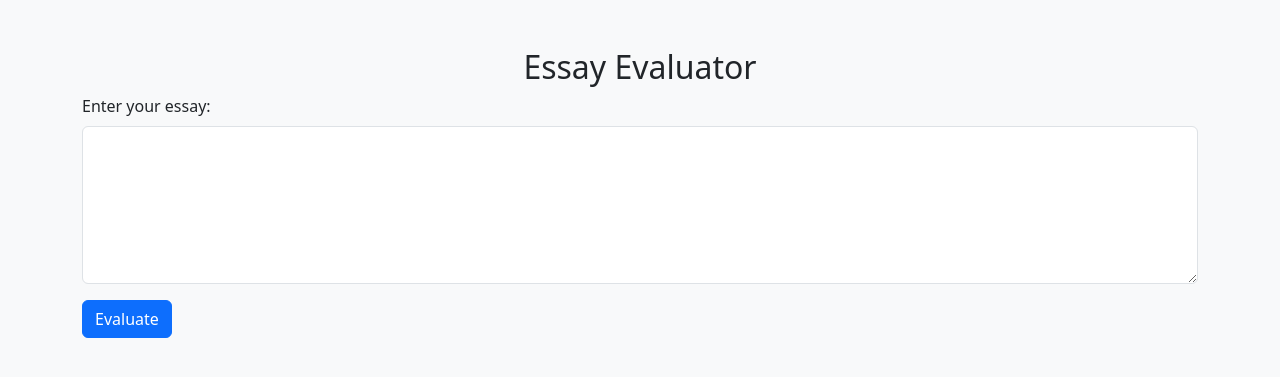
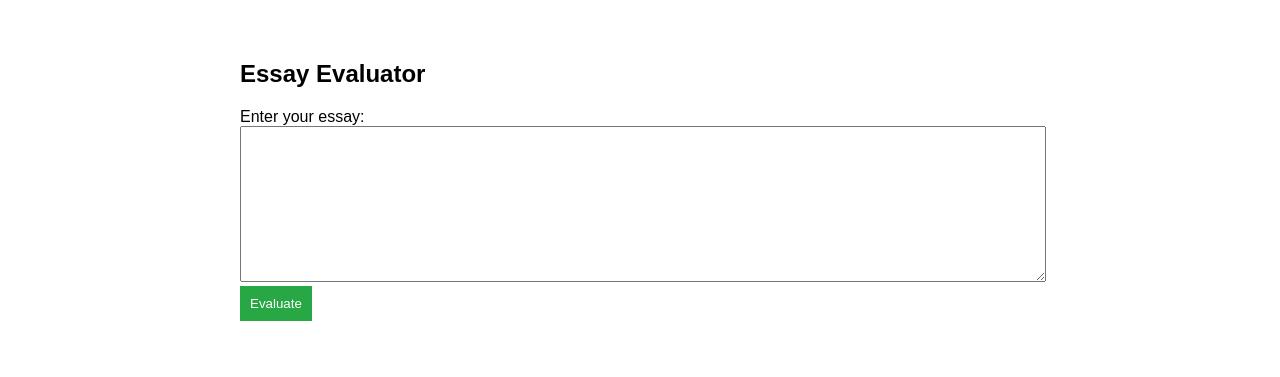
Before and after one commit to Zhengkii-bis/flask-chatbot, a Flask app: page / in a window 1280 px wide. Shown: the top 377 px of the page. Run offline with Flask 3, Linux system fonts and the light colour scheme.

Commit message:
Update index.html

```diff
--- a/templates/index.html
+++ b/templates/index.html
@@ -4,35 +4,41 @@
     <meta charset="UTF-8">
     <meta name="viewport" content="width=device-width, initial-scale=1.0">
     <title>Essay Evaluator</title>
-    <link rel="stylesheet" href="https://cdn.jsdelivr.net/npm/bootstrap@5.3.0/dist/css/bootstrap.min.css">
+    <style>
+        body { font-family: Arial, sans-serif; margin: 20px; padding: 20px; }
+        textarea { width: 100%; height: 150px; }
+        .container { max-width: 800px; margin: auto; }
+        .result-box { border: 1px solid #ddd; padding: 10px; margin-top: 10px; background: #f9f9f9; }
+        button { background-color: #28a745; color: white; padding: 10px; border: none; cursor: pointer; }
+        button:hover { background-color: #218838; }
+    </style>
 </head>
-<body class="bg-light">
-
-<div class="container mt-5">
-    <h2 class="text-center">Essay Evaluator</h2>
-
+<body>
+    <div class="container">
+        <h2>Essay Evaluator</h2>
         <form method="POST">
-        <div class="mb-3">
-            <label for="essay" class="form-label">Enter your essay:</label>
-            <textarea class="form-control" id="essay" name="essay" rows="6" required></textarea>
-        </div>
-        <button type="submit" class="btn btn-primary">Evaluate</button>
+            <label for="essay">Enter your essay:</label><br>
+            <textarea name="essay" id="essay" required></textarea><br>
+            <button type="submit">Evaluate</button>
         </form>
 
         {% if feedback %}
-    <div class="mt-4 p-4 bg-white shadow-sm rounded">
-        <h4>Evaluation Results</h4>
-        <p>{{ feedback|safe }}</p>
+        <div class="result-box">
+            <h3>Evaluation Results</h3>
+            <p><strong>Word Count:</strong> {{ feedback.split('<br>')[0] }}</p>
+            <p><strong>Spelling Mistakes:</strong> {{ feedback.split('<br>')[1] }}</p>
+            <p><strong>Readability Score:</strong> {{ feedback.split('<br>')[2] }}</p>
+            <p><strong>Grammar Feedback:</strong> {{ feedback.split('<br>')[3] }}</p>
+            <p><strong>Organization Feedback:</strong> {{ feedback.split('<br>')[4] }}</p>
         </div>
         {% endif %}
 
         {% if corrected_essay %}
-    <div class="mt-4 p-4 bg-white shadow-sm rounded">
-        <h4>Corrected Essay</h4>
+        <div class="result-box">
+            <h3>Corrected Essay</h3>
             <p>{{ corrected_essay }}</p>
         </div>
         {% endif %}
     </div>
-
 </body>
 </html>
```
Lines whose indentation alone changed are shown as unchanged.
